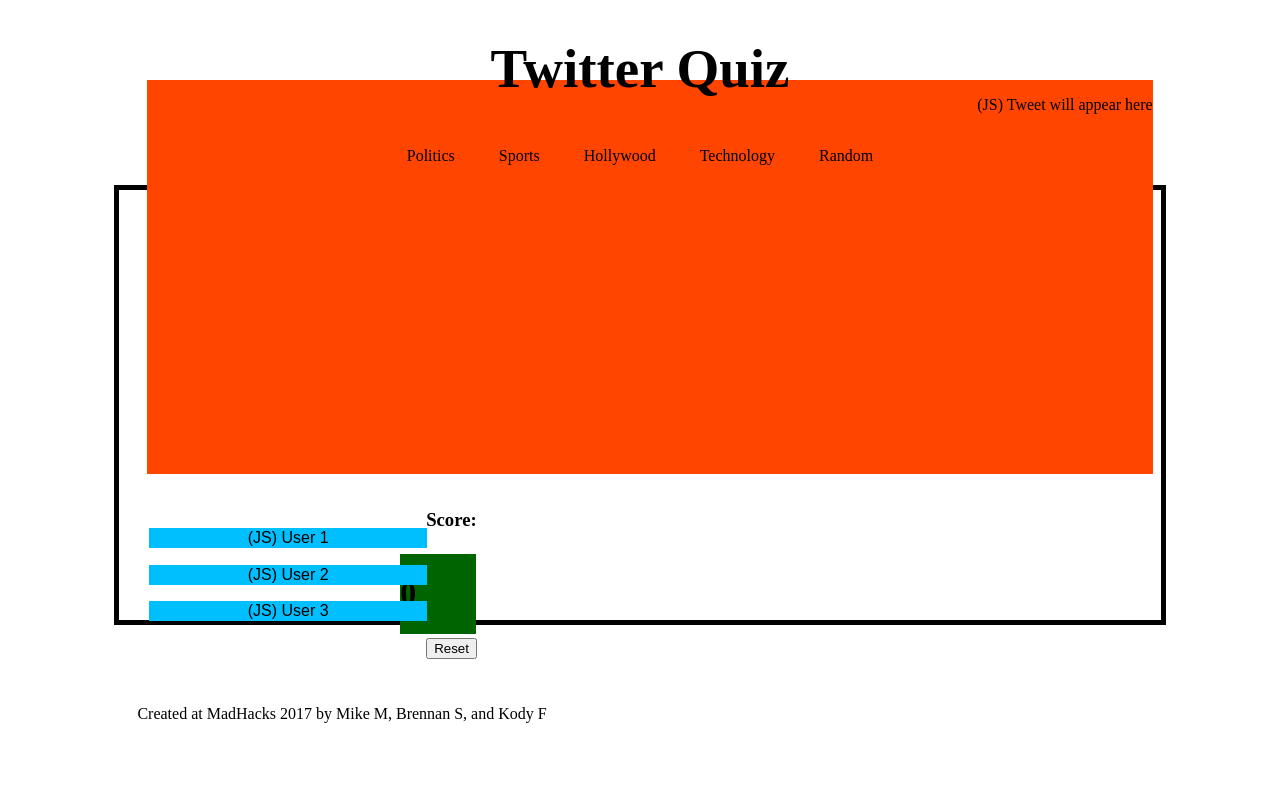
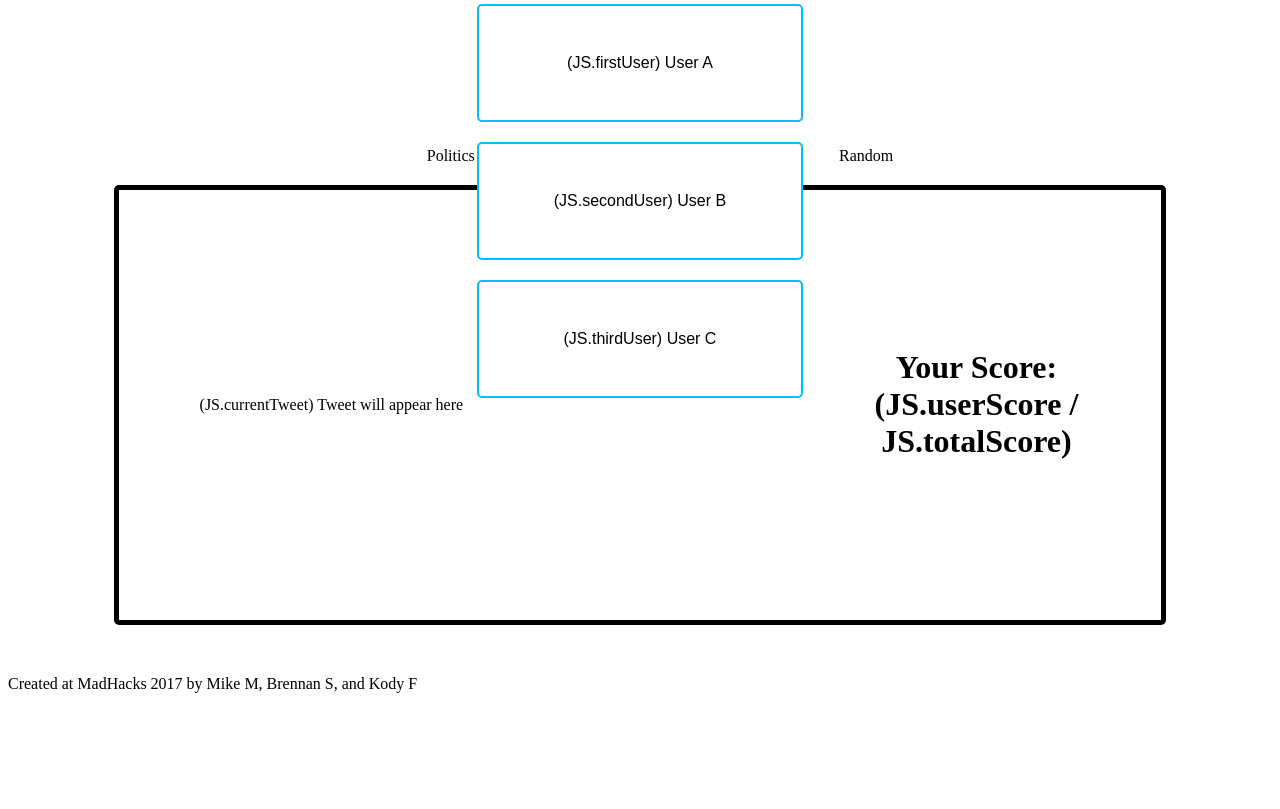
Before and after one commit to sedivy94/madhacks2017, a plain HTML site: page index.html in a window 1280 px wide. Drawn offline with Linux system fonts and the light colour scheme.

Commit message:
HTML/CSS updated with hover buttons and JS features noted

```diff
--- a/index.html
+++ b/index.html
@@ -22,31 +22,24 @@
 
 
   <body>
-    <div class="quizContainer">
-      <table style='height:100%;width:100%;'>
+    <div class='quizContainer'>
+      <table class='fixed'>
+        <col width="30%" />
+        <col width="30%" />
+        <col width="30%" />
         <tr>
           <td>
-            <table style='height:100%'><tr><div class='quizTweet'><p id='thisTweet'>(JS) Tweet will appear here</p></div></tr><table>
+            <div class='quizTweet'><p id='thisTweet'>(JS.currentTweet) Tweet will appear here</p>
           </td>
           <td>
             <table style='height:100%;width:100%;'>
-              <tr><button class='button' onclick='document.getElementById("thisTweet").innerHTML = "Correct!"'>(JS) User 1</button></tr>
-              <tr><button class='button'>(JS) User 2</button></tr>
-              <tr><button class='button'>(JS) User 3</button></tr>
+              <tr><button class='selection' onclick='document.getElementById("thisTweet").innerHTML = "Correct!"'>(JS.firstUser) User A</button></tr>
+              <tr><button class='selection' onclick='document.getElementById("thisTweet").innerHTML = "Incorrect!"'>(JS.secondUser) User B</button></tr>
+              <tr><button class='selection' onclick='document.getElementById("thisTweet").innerHTML = "Also incorrect!"'>(JS.thirdUser) User C</button></tr>
             </table>
           </td>
           <td>
-            <table style='height:100%;width:100%;'>
-              <tr>
-                <td><h3>Score:</h3></td>
-              </tr>
-              <tr>
-                <td><div class='scoreBox'><h1>0</h1></td>
-              </tr>
-              <tr>
-                <td><button>Reset</button></td>
-              </tr>
-            </table>
+            <h1 style='text-align:center'>Your Score: <br />(JS.userScore / JS.totalScore)</h1>
           </td>
         </tr>
     </table>
--- a/madStyle.css
+++ b/madStyle.css
@@ -1,40 +1,34 @@
 .nav{
-    border: solid black;
-    border-top-width:0px;
-    border-bottom-width:0px;
-    border-left-width:0px;
-    border-right-width:0px;
+    border: 0px solid black;
     list-style:none;
-    margin:0;
-    padding:0;
     text-align:center;
-    margin-bottom: 10px;
+    margin-bottom:10px;
   }
   .nav li{
     display:inline;
-    <!--background-color: green; -->
   }
   .nav a{
     display:inline-block;
     padding-right:20px;
-    padding-left: 20px;
-    padding-top: 10px;
-    padding-bottom: 10px;
-    text-decoration: none;
-    color: black;
+    padding-left:20px;
+    padding-top:10px;
+    padding-bottom:10px;
+    text-decoration:none;
+    color:black;
   }
   .title{
-    text-align: center;
-    font-size: 55px;
+    text-align:center;
+    font-size:55px;
   }
   .quizContainer{
-    border: solid black;
-    border-width: 5px;
-    height: 400px;
-    width: 80%;
+    border:solid black;
+    border-width:5px;
+    border-radius:5px;
+    height:400px;
+    width:80%;
     padding:15px;
-    margin-left: auto;
-    margin-right: auto;
+    margin-left:auto;
+    margin-right:auto;
   }
   .thisTweet{
     text-align:right;
@@ -42,40 +36,62 @@
   }
   .quizTweet{
     float:left;
-    text-align: right;
-    background-color: orangered;
-    width: 100%;
-    height: 100%;
-    margin: 1%;
+    text-align:right;
+    background-color:white;
+    width:98%;
+    margin-right:4%;
+    overflow:scroll;
   }
-  .button {
-    background-color: deepskyblue;
-    border: dimgrey;
-    border-width: 1px;
-    color: black;
-    text-align: center;
-    font-size: 16px;
-    cursor: pointer;
-    width: 100%;
-    height: 30%;
-    margin: 3%;
+  .selection{
+    background-color:white;
+    border:2px solid deepSkyBlue;
+    border-radius:5px;
+    color:black;
+    text-align:center;
+    font-size:16px;
+    cursor:pointer;
+    width:98%;
+    height:30%;
+    margin-top:1%;
+    margin-bottom:5%;
+    margin-left:1%;
+  }
+  .selection:hover{
+    -webkit-transition-duration:0.5s;
+    background-color:deepSkyBlue;
+    color:white;
   }
   .scoreBox {
+    background-color: white;
     float:right;
     text-align: left;
-    background-color: darkgreen;
-    padding: 0px;
-    width: 150%;
-    height: 100%;
-    margin: 1%;
+    width:98%;
+    height:150%;
+    margin:1%;
   }
   .fixed {
     table-layout:fixed;
+    height:100%;
+  }
+  .resetButton{
+    background-color:white;
+    border:2px solid #e7e7e7;
+    color:black;
+  }
+  .resetButton:hover{
+    -webkit-transition-duration:0.2s;
+    background-color:#e7e7e7;
+    color:white;
+  }
+  .scoreBoxTest{
+    margin-top:1%;
+    margin-left:1%;
+    background-color:gray;
   }
   body{
     background-color: white;
   }
   footer{
-    margin-top:40px;
+    margin-top:4%;
     width: 100%;
   }
```
